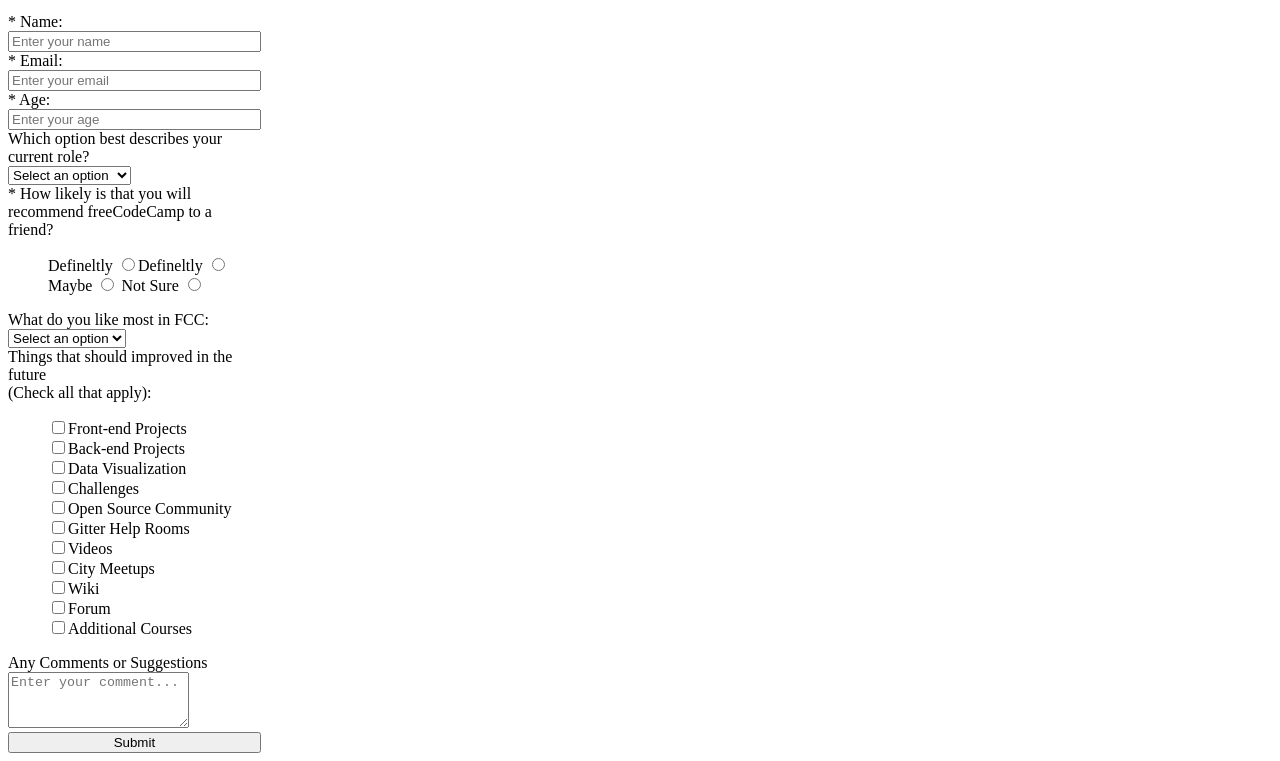
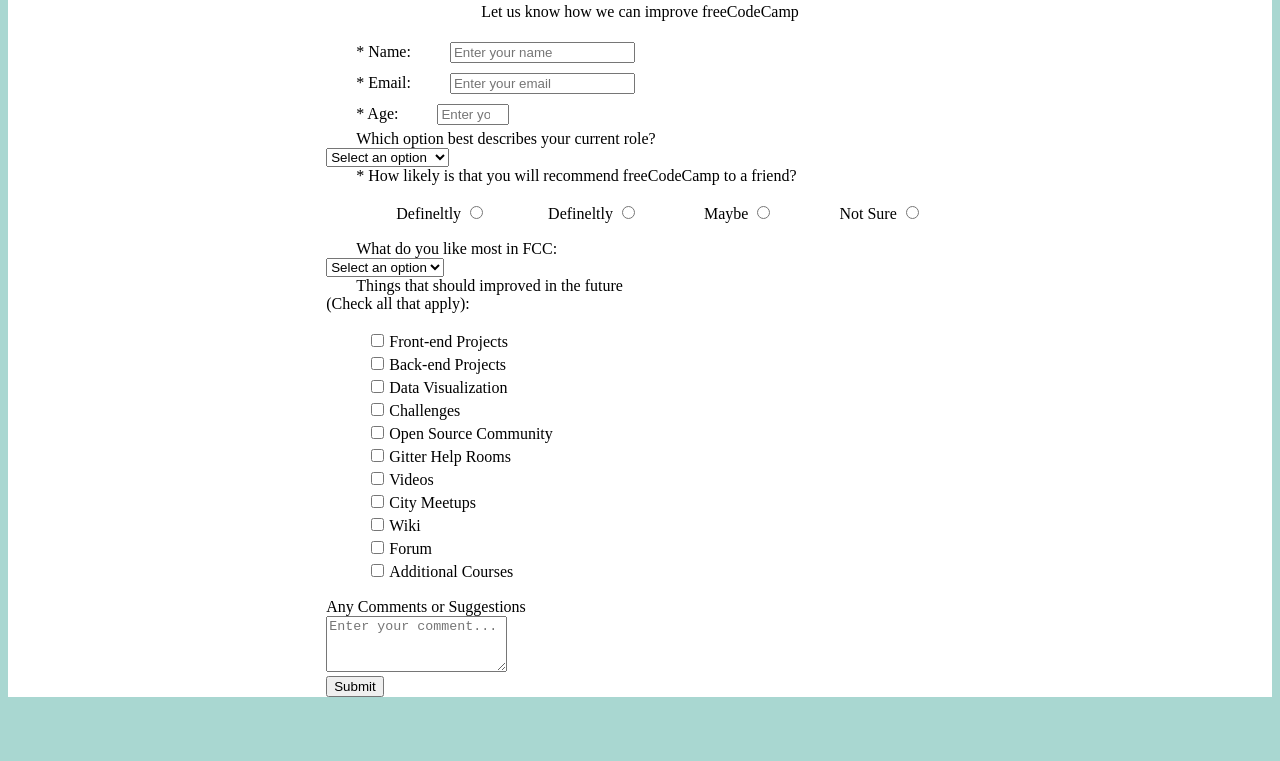
Before and after one commit to WCanirinka/Microverse-Trial-1, a plain HTML site: page index.html in a window 1280 px wide. Shown: the part 101-862 px from the top of the page. After the commit the page ends 806 px from the top, so only its background shows below. Drawn offline with Linux system fonts and the light colour scheme.

Commit message:
added styles

```diff
--- a/index.html
+++ b/index.html
@@ -10,19 +10,21 @@
 </head>
 
 <body>
+  <main>
     <h1 id="title">Survey Form</h1>
     <p id="description">Let us know how we can improve freeCodeCamp</p>
 
     <form id="survey-form">
-    <label id="name-label">* Name: </label><input type="text" id="name" placeholder="Enter your name" required />
-    <label id="email-label">* Email: </label><input type="email" id="email" placeholder="Enter your email" required />
+      <label id="name-label">* Name: </label><input type="text" id="name" placeholder="Enter your name" required /></br>
+      <label id="email-label">* Email: </label><input type="email" id="email" placeholder="Enter your email"
+        required /></br>
       <label id="number-label">* Age: </label><input type="number" id="number" placeholder="Enter your age" min="1"
-    max="1000" required />
+        max="1000" required /></br>
 
       <div class="rowTab">
         <label>Which option best describes your current role?</label>
       </div>
-    <div class = "rightTab">
+      <div class="rightTab">
 
         <select id="dropdown">
           <option disabled selected value>Select an option</option>
@@ -35,14 +37,16 @@
         </select>
       </div>
 
-    <div class = "rowTab">
-        <div class = "labels">
+      <div class="rowTab">
+        <div class="labels">
           <label for="rating">* How likely is that you will recommend freeCodeCamp to a friend?</label>
         </div>
-        <div class = "rightTab">
+        <div class="rightTab">
           <ul style="list-style: none;">
             <li class="radio">
-                    <label>Defineltly <input name="radio-buttons" type="radio" value="1" class="rating"></label><label>Defineltly <input name="radio-buttons" type="radio" value="1" class="rating"></label>
+              <label>Defineltly <input name="radio-buttons" type="radio" value="1"
+                  class="rating"></label><label>Defineltly <input name="radio-buttons" type="radio" value="1"
+                  class="rating"></label>
               <label>Maybe <input name="radio-buttons" type="radio" value="2" class="rating"></label>
               <label>Not Sure <input name="radio-buttons" type="radio" value="3" class="rating"></label>
             </li>
@@ -99,6 +103,7 @@
 
 
     </form>
+  </main>
 </body>
 
 </html>
--- a/style.css
+++ b/style.css
@@ -1,6 +1,26 @@
-#survey-form {
+body{
+  background-color: #A9D7D1;
+}
+main {
   display: flex;
   flex-direction: column;
-  width: 20%;
+  align-items: center;
+  justify-content: center;
+  background-color: white;
+}
+#survey-form {
+  /* display: flex; */
+  /* flex-direction: column; */
+}
+
+label {
+  display: inline;
+  margin: 10px;
+  padding: 20px;
+}
+
+input {
+  display: inline;
+  margin: 5px;
 
 }
```
Lines whose indentation alone changed are shown as unchanged.
